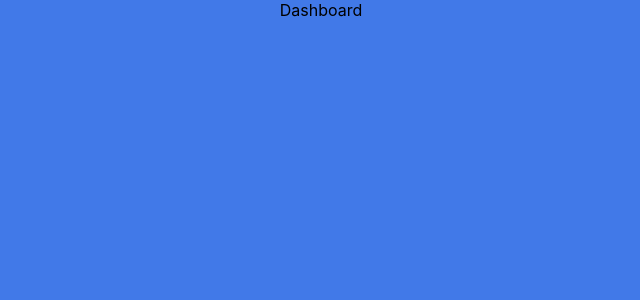
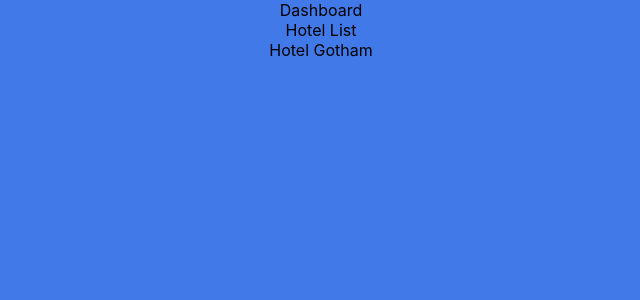
Before and after one commit to SakuraComputing/hotel-ui, a React (Create React App) app: page / in a window 1280 px wide. Shown: the top 300 px of the page, without its empty margins (319-959 px from the left). Built offline with nearby package versions, Linux system fonts and the light colour scheme.

Commit message:
Add Redux Toolkit, test data and list component

```diff
--- a/src/App.tsx
+++ b/src/App.tsx
@@ -1,6 +1,6 @@
 import React from 'react';
 import './App.css';
-import Dashboard from './components/Dashboard';
+import Dashboard from './components/dashboard/Dashboard';
 
 function App() {
   return (
--- a/src/app/hotelsReducer.ts
+++ b/src/app/hotelsReducer.ts
@@ -1,8 +1,22 @@
 import { createSlice } from '@reduxjs/toolkit';
+import { IHotel } from '../types/types';
 
-const initialState = {};
+const initialState: IHotel[] = [
+    {
+        id: 1,
+        name: 'Hotel Gotham',
+        resort: 'Tenerife',
+        rating: 5,
+        occupants: '2 Adults, 2 Children & 1 Infant',
+        date: '01/01/08',
+        duration: 7,
+        departure: 'Airport',
+        price: 1136,
+        overview: 'Nice Place'
+    }
+];
 
-const hotelsSlice = createSlice({
+export const hotelsSlice = createSlice({
     name: 'hotels',
     initialState,
     reducers: {}
--- a/src/app/store.ts
+++ b/src/app/store.ts
@@ -1,30 +1,19 @@
 import { configureStore, Action } from '@reduxjs/toolkit';
 import { ThunkAction } from 'redux-thunk';
-import { IHotels } from '../types/types';
 import hotelsReducer from './hotelsReducer';
 
-const preloadedState: IHotels = {
-  hotels: [{
-    id: 1,
-    name: 'Hotel Gotham',
-    resort: 'Tenerife',
-    rating: 5,
-    occupants: '2 Adults, 2 Children & 1 Infant',
-    date: '01/01/08',
-    duration: 7,
-    departure: 'Airport',
-    price: 1136,
-    overview: 'Nice Place'
-  }]
-};
-
 const store = configureStore({
-  reducer: hotelsReducer,
-  preloadedState
+  reducer: {
+    hotels: hotelsReducer
+  }
 });
 
 export type AppDispatch = typeof store.dispatch;
 export type RootState = ReturnType<typeof store.getState>
 export type AppThunk = ThunkAction<void, RootState, null, Action<string>>;
 
+export const selectHotels = (state: RootState) => state.hotels;
+
+console.log('Store contents', selectHotels)
+
 export default store;
--- a/src/components/Dashboard.tsx
+++ /dev/null
@@ -1,9 +0,0 @@
-import React from 'react';
-import './Dashboard.css';
-
-const Dashboard = () => (
-    <div className='dashboard'>
-        Dashboard
-    </div>
-);
-export default Dashboard;
--- /dev/null
+++ b/src/components/dashboard/Dashboard.tsx
@@ -0,0 +1,18 @@
+import React from 'react';
+import './Dashboard.css';
+import { selectHotels } from '../../app/store';
+import { useSelector } from 'react-redux';
+import HotelList from '../hotelsList/hotelsList';
+
+const Dashboard: React.FC = () => {
+
+    const hotels = useSelector(selectHotels);
+
+    return (
+        <div className='dashboard'>
+            Dashboard
+            <HotelList hotels={hotels} />
+        </div>
+    );
+    };
+export default Dashboard;
--- /dev/null
+++ b/src/components/hotelsList/hotelsList.css
@@ -0,0 +1,3 @@
+.hotel-list-container {
+    border: 1em solid black;
+}
--- a/src/components/hotelsList/hotelsList.tsx
+++ b/src/components/hotelsList/hotelsList.tsx
@@ -8,7 +8,7 @@ interface IHotelProps {
 const HotelList: React.FC<IHotelProps> = ({hotels}) => {
 
     return (
-        <div>
+        <div className='hotel-list-container'>
             Hotel List
             {hotels.map((hotel, id) => <div key={id}>{hotel.name}</div>)}
         </div>
--- a/src/types/types.ts
+++ b/src/types/types.ts
@@ -10,7 +10,3 @@ export interface IHotel {
     price: number;
     overview: string;
 }
-
-export interface IHotels {
-    hotels: IHotel[];
-}
```
Also changed, not shown: src/data/hotels.ts (added, +15 -0 lines), src/components/dashboard/Dashboard.css (renamed from src/components/Dashboard.css), src/logo.svg (deleted), 1 other file (tests, documents, lock files or other folders).
